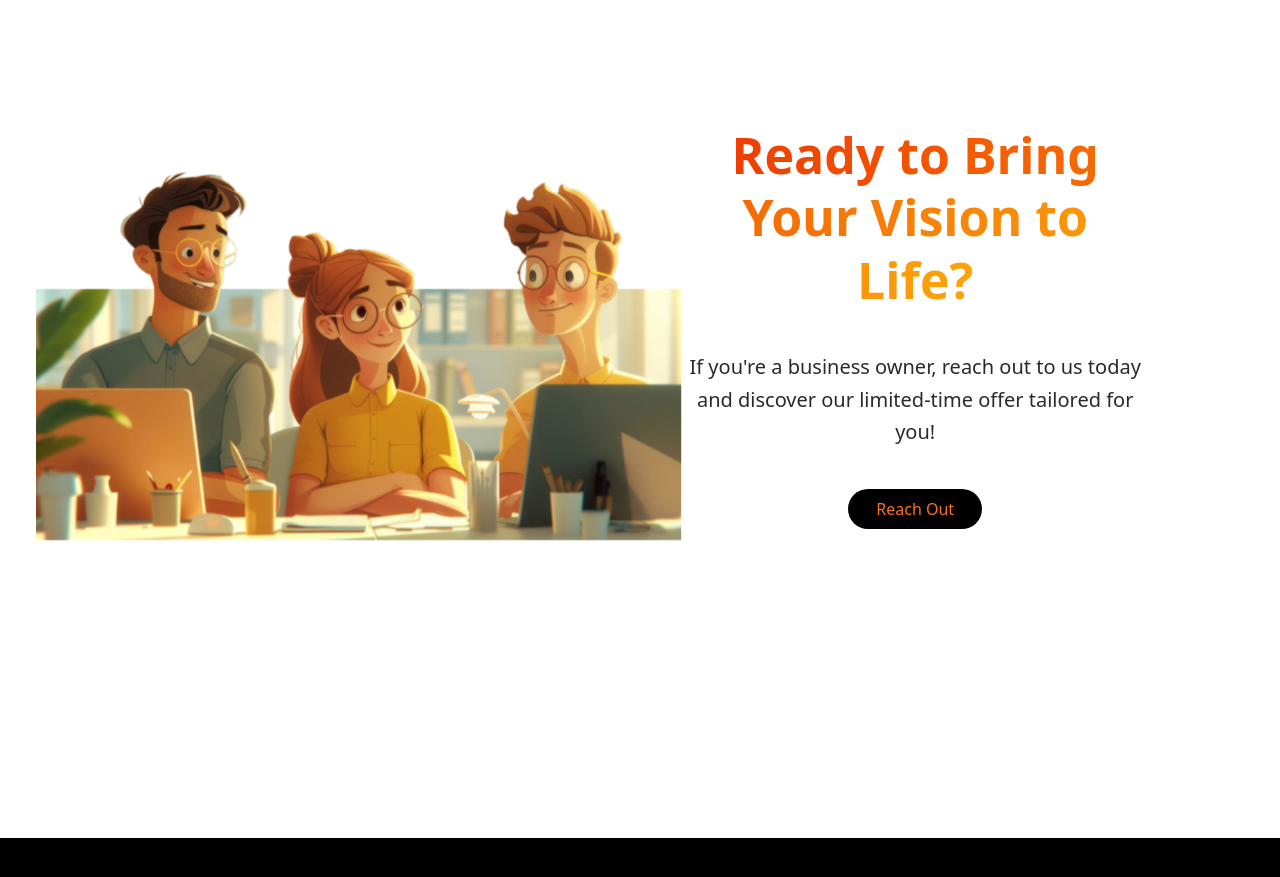
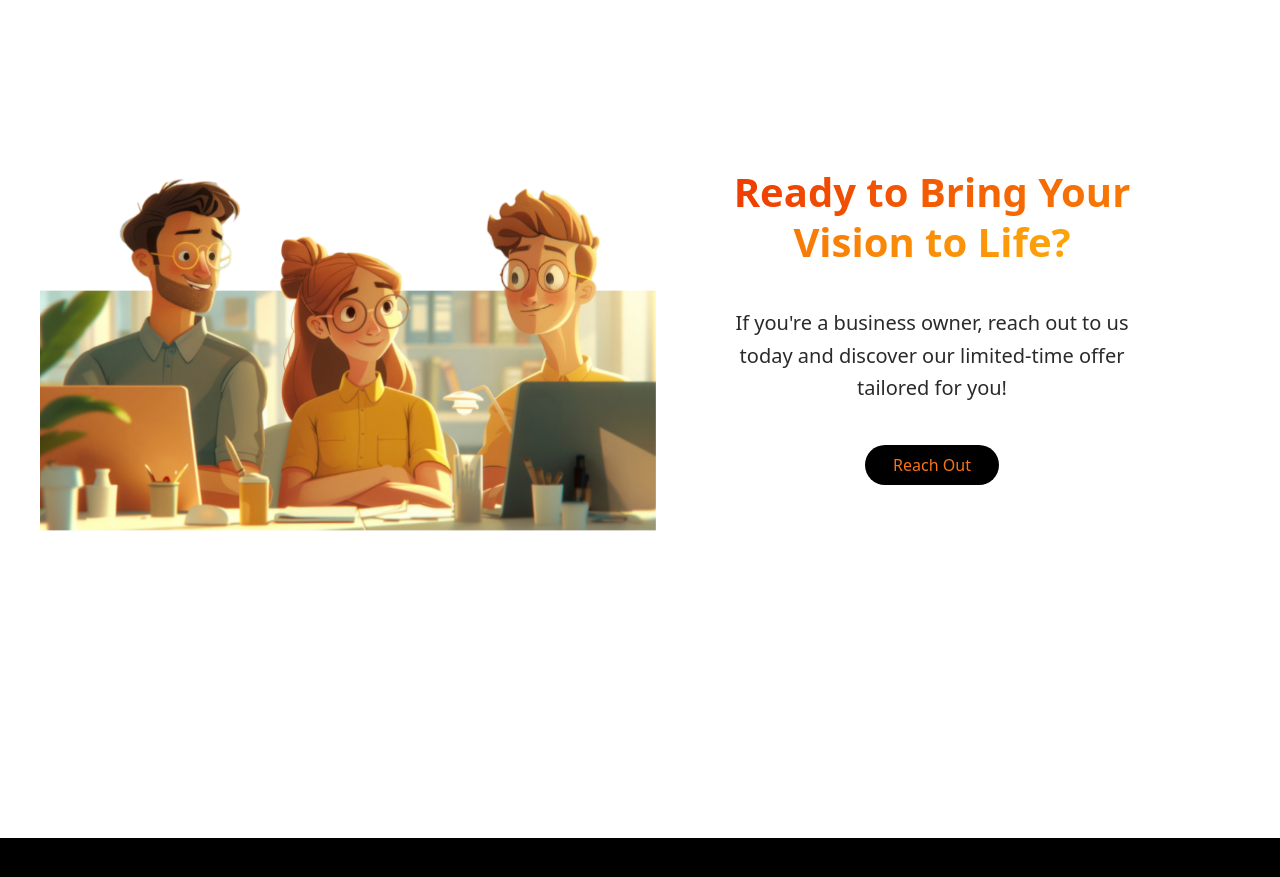
Before and after one commit to Terracode-Dev/Main-Site, a React (Vite) app: page / in a window 1280 px wide. Shown: the part 6880-7757 px from the top of the page. Built offline with nearby package versions, Linux system fonts and the light colour scheme.

Commit message:
new faq1

```diff
--- a/src/components/home/Faq.tsx
+++ b/src/components/home/Faq.tsx
@@ -17,7 +17,7 @@ const Faq: React.FC = () => {
 
   return (
     <div className="flex items-center justify-center min-h-screen bg-white px-4 md:px-8">
-      <div className="w-full max-w-[1024px] flex flex-col md:flex-row items-center space-y-12 md:space-y-0 md:space-x-24">
+      <div className="w-full max-w-[1024px] flex flex-col md:flex-row items-center space-y-16 md:space-y-0 md:space-x-36">
         {/* Left Side - Image */}
         <motion.div
           ref={imageRef}
@@ -36,7 +36,7 @@ const Faq: React.FC = () => {
         </motion.div>
 
         {/* Right Side - Content */}
-        <div className="w-full md:w-[45%] flex flex-col items-center justify-center space-y-8 md:space-y-10">
+        <div className="w-full md:w-[45%] flex flex-col items-center justify-center space-y-3 md:space-y-10">
           {/* Animated Header */}
           <motion.h1
             ref={headerRef}
@@ -45,7 +45,7 @@ const Faq: React.FC = () => {
             transition={{ duration: 0.8, delay: 0.2 }}
             className="font-bold leading-tight text-center"
           >
-            <span className="text-[30px] md:text-[40px] lg:text-[50px] font-bold bg-gradient-to-r from-[#EF3D00] to-[#FDA40A] bg-clip-text text-transparent">
+            <span className="text-[30px] md:text-[40px] lg:text-[40px] font-bold bg-gradient-to-r from-[#EF3D00] to-[#FDA40A] bg-clip-text text-transparent">
               Ready to Bring Your Vision to Life?
             </span>
           </motion.h1>
@@ -70,7 +70,7 @@ const Faq: React.FC = () => {
             transition={{ duration: 0.8, delay: 0.7 }}
             whileHover={{ scale: 1.1 }}
             whileTap={{ scale: 0.95 }}
-            className="py-2 mt-4 font-medium text-orange-500 bg-black rounded-full px-7"
+            className="py-2 font-medium text-orange-500 bg-black rounded-full px-7"
             onClick={() => setIsContactFormOpen(true)}
           >
             Reach Out
```
